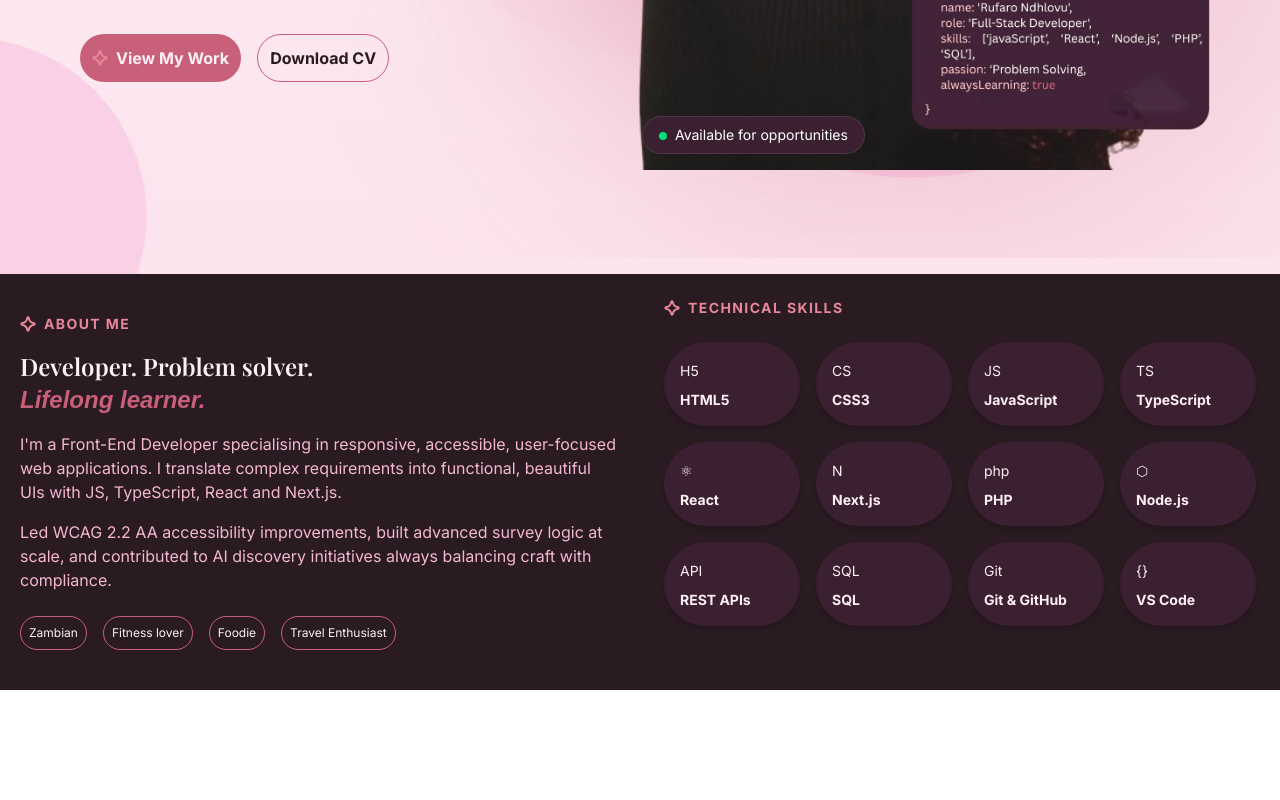
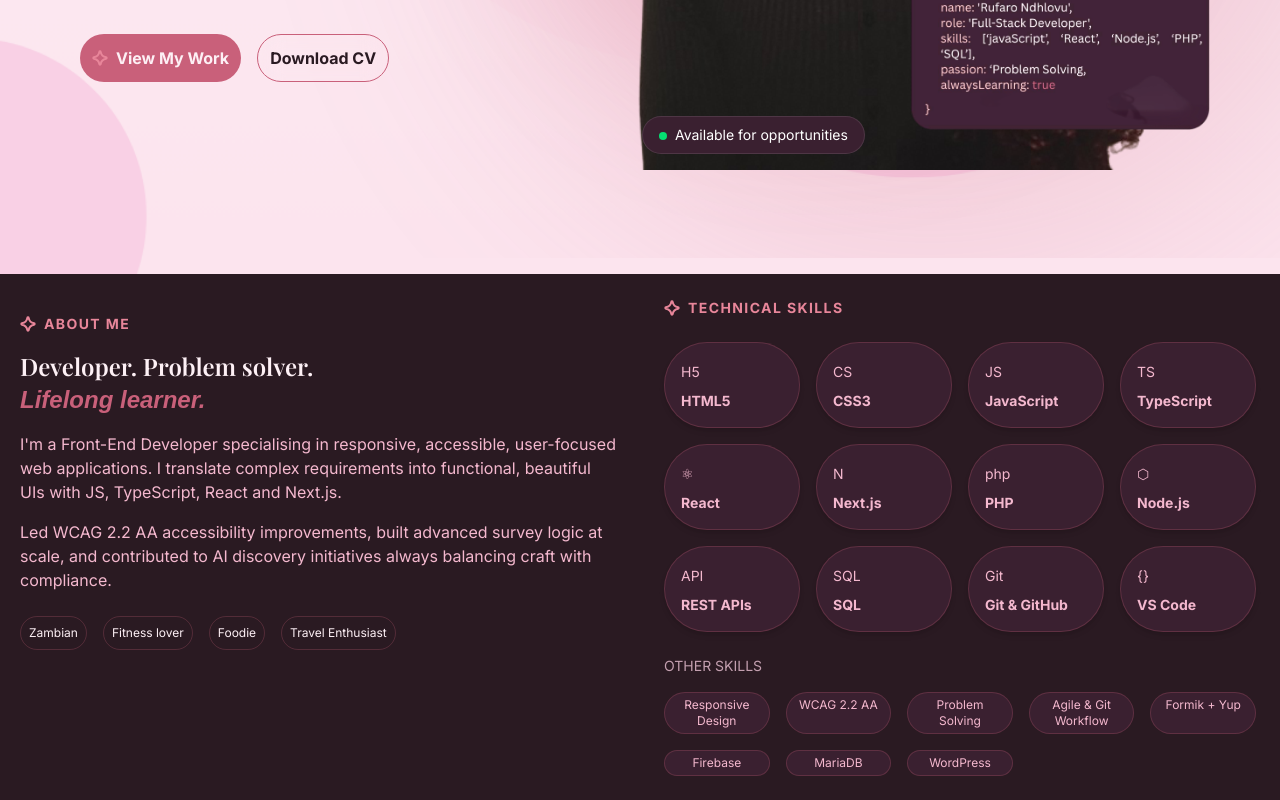
Before and after one commit to rufaro-ndhlovu/PortfolioWebsite, a Next.js app: page / in a window 1280 px wide. Shown: the part 622-1422 px from the top of the page. Before the commit the page ends 1312 px from the top, so only its background shows below. Built offline with nearby package versions, Linux system fonts and the light colour scheme; a web font is replaced by a local one.

Commit message:
Add other skills section and update SkillsCard styles for improved visibility.

```diff
--- a/app/data/skills.ts
+++ b/app/data/skills.ts
@@ -53,3 +53,14 @@ export const skills: Skill[] = [
     icon: "{}",
   },
 ];
+
+export const otherSkills = [
+  "Responsive Design",
+  "WCAG 2.2 AA",
+  "Problem Solving",
+  "Agile & Git Workflow",
+  "Formik + Yup",
+  "Firebase",
+  "MariaDB",
+  "WordPress",
+];
--- a/app/sections/Skills.tsx
+++ b/app/sections/Skills.tsx
@@ -4,6 +4,7 @@ import React from "react";
 import SkillsCard from "../ui/SkillsCard";
 import Label from "../ui/Label";
 import { skills } from "../data/skills";
+import { otherSkills } from "../data/skills";
 
 export default function Skills() {
   return (
@@ -15,7 +16,19 @@ export default function Skills() {
         ))}
       </div>
 
-      <p></p>
+      <div className="mt-6">
+        <p className="text-[var(--text-muted)] text-sm">OTHER SKILLS</p>
+        <div className="grid grid-cols-5 gap-4 mt-4">
+          {otherSkills.map((otherSkill) => (
+            <div
+              key={otherSkill}
+              className="text-xs text-[var(--pink-light)] rounded-full bg-[var(--bg-card)] px-2 py-1 border border-[var(--pink-glow)] text-sm text-center"
+            >
+              {otherSkill}
+            </div>
+          ))}
+        </div>
+      </div>
     </section>
   );
 }
--- a/app/ui/SkillsCard.tsx
+++ b/app/ui/SkillsCard.tsx
@@ -10,7 +10,7 @@ type props = {
 
 export default function SkillsCard({ key, name, icon }: props) {
   return (
-    <div className="bg-[var(--bg-card)] p-4 rounded-full shadow-md text-[var(--text-dark)]">
+    <div className="bg-[var(--bg-card)] p-4 rounded-full shadow-md text-[var(--pink-light)] border border-[var(--pink-glow)]">
       {icon && <span className="text-sm">{icon}</span>}
       <h3 className="text-sm font-bold mt-2">{name}</h3>
     </div>
--- a/app/ui/tag.tsx
+++ b/app/ui/tag.tsx
@@ -6,7 +6,7 @@ type props = {
 
 export default function Tag({ children }: props) {
   return (
-    <div className="rounded-full bg-transparent p-2 text-xs border border-[var(--pink-main)] ">
+    <div className="rounded-full bg-transparent p-2 text-xs border border-[var(--pink-glow)]">
       {children}
     </div>
   );
```
